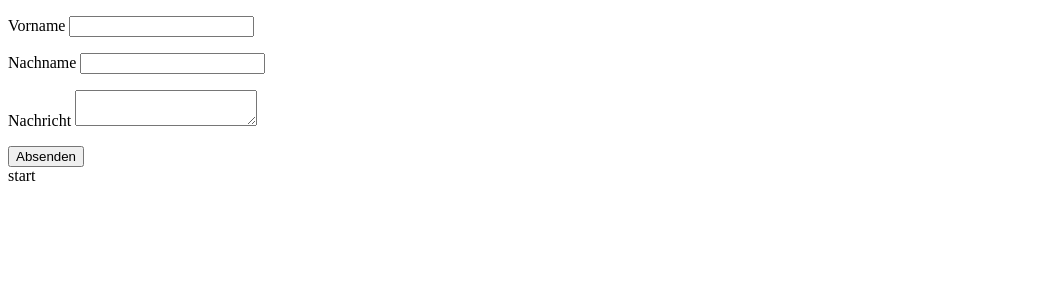
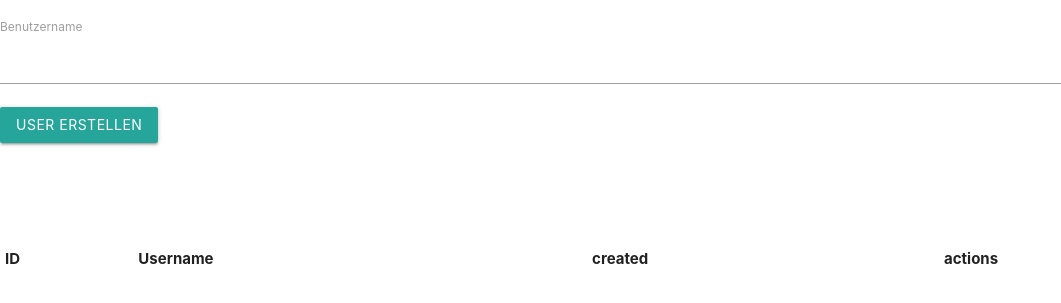
Before and after one commit to stockenberg/ajaxfordummies, a PHP site: page /index.html in a window 1280 px wide. Shown: the top 303 px of the page, without its empty margins (0-1061 px from the left). Run offline with PHP 8.4, Linux system fonts and the light colour scheme; lists and menus that the app fills with data are empty; some libraries are stand-ins or nearby versions.

Commit message:
start lesson 27.04.

```diff
--- a/api/Ajax.php
+++ b/api/Ajax.php
@@ -9,8 +9,7 @@
 namespace api;
 
 
-use api\Database\Database;
-use api\Models\User;
+use api\Controllers\UserController;
 
 class Ajax
 {
@@ -19,12 +18,13 @@ class Ajax
 
     public function run()
     {
-        $user = User::SET("SELECT * FROM users", []);
+
         $this->request = array_merge($_GET, $_POST);
-        switch ($this->request["page"] ?? ""){
+
+        switch ($this->request["case"] ?? "") {
 
             case "user":
-
+                return (new UserController())->run();
                 break;
 
             case "task":
@@ -34,7 +34,8 @@ class Ajax
         }
     }
 
-    public static function _e($param){
+    public static function _e($param)
+    {
         echo json_encode($param);
     }
 
--- a/api/Controllers/UserController.php
+++ b/api/Controllers/UserController.php
@@ -8,6 +8,9 @@
 
 namespace api\Controllers;
 
+
+use api\Ajax;
+use api\Models\User;
 
 class UserController
 {
@@ -20,7 +23,22 @@ class UserController
         switch ($this->request["action"]){
 
             case "save":
+                $status = [];
+                if(!empty($_POST)){
+                    if($_POST["username"] === ""){
+                        $status["error"] = "Username ist leer";
+                    }
+                    if(empty($status)){
+                        $user = new User();
+                        if($user->save($_POST)){
+                            return ["success" => "true", "message" => "Daten gespeichert"];
+                        }
+                        return ["success" => "false", "message" => "Fehler aufgetreten"];
+                    }else{
 
+                        return ["success" => "false", "message" => "Fehler aufgetreten", "errors" => $status];
+                    }
+                }
                 break;
 
             case "update":
@@ -32,7 +50,8 @@ class UserController
                 break;
 
             case "read":
-
+                $user = new User();
+                return $user->getUsers();
                 break;
         }
     }
--- a/api/Database/Database.php
+++ b/api/Database/Database.php
@@ -25,6 +25,20 @@ class Database
             echo $e->getMessage();
         }
         return $dbh ?? "";
+    }
+
+
+    public static function get(string $sql = NULL, array $exec = NULL)
+    {
+        try {
+            $db = self::getInstance();
+            $stmt = $db->prepare($sql);
+            $stmt->execute($exec);
+            return $stmt->fetchAll(\PDO::FETCH_ASSOC);
+        } catch (\Error $e) {
+            echo $e->getMessage() . PHP_EOL;
+        }
+
     }
 
     public static function getObj(string $sql = NULL, array $exec = NULL, $classname = NULL)
@@ -62,8 +76,10 @@ class Database
 
             $stmt = $db->prepare($sql);
             $stmt->execute($execArr);
+            return true;
         } catch (\Error $e) {
             echo $e->getMessage() . PHP_EOL;
+            return false;
         }
 
     }
--- a/api/Models/User.php
+++ b/api/Models/User.php
@@ -14,4 +14,15 @@ use api\Database\Database;
 class User extends Database
 {
 
+    public function getUsers(){
+        $sql = "SELECT * FROM users";
+        return self::get($sql, []);
+    }
+
+    public function save($data)
+    {
+        $sql = "INSERT INTO users (user_name) VALUES (:user_name)";
+        return self::SET($sql, [":user_name" => $data["username"]]);
+    }
+
 }
--- a/api/api.php
+++ b/api/api.php
@@ -3,4 +3,4 @@
 require_once "../vendor/autoload.php";
 
 $ajax = new \api\Ajax();
-$ajax->run();
+echo json_encode($ajax->run());
--- a/index.html
+++ b/index.html
@@ -3,31 +3,39 @@
 <head>
     <meta charset="UTF-8">
     <title>Title</title>
+    <link rel="stylesheet" href="materialize/css/materialize.min.css">
 </head>
 <body>
 
-<form action="">
-    <p>
-        <label for="firstname">Vorname</label>
-        <input type="text" onchange="change()" name="firstname" id="firstname"/>
-    </p>
-    <p>
-        <label for="lastname">Nachname</label>
-        <input type="text" onchange="change()" name="lastname" id="lastname"/>
-    </p>
-    <p>
-        <label for="message">Nachricht</label>
-        <textarea name="message" onchange="change()" id="message"></textarea>
-    </p>
-    <input type="submit" value="Absenden">
-</form>
-start
-<ul>
+<main>
 
-</ul>
+    <form action="">
+        <p>
+            <label for="username">Benutzername</label>
+            <input type="text" name="username" id=""/>
+        </p>
+        <input type="submit" class="btn" value="User erstellen">
+    </form>
+    <br/><br/><br/><br/>
+    <table class="table striped">
+        <thead>
+            <tr>
+                <th>ID</th>
+                <th>Username</th>
+                <th>created</th>
+                <th>actions</th>
+            </tr>
+
+        </thead>
+        <tbody>
+
+        </tbody>
+    </table>
+</main>
 
 
 <script src="jquery.js"></script>
+<script src="materialize/js/materialize.min.js"></script>
 <script src="scrpt.js"></script>
 </body>
 </html>
--- a/index.php
+++ b/index.php
@@ -5,6 +5,11 @@
  * Date: 19.04.17
  * Time: 16:07
  */
+
+session_name("myApp");
+session_start();
+
+$_SESSION["test"] = "asdasd";
 require_once "Data.php";
 
 switch ($_GET["case"] ?? null) {
--- a/scrpt.js
+++ b/scrpt.js
@@ -34,7 +34,7 @@ function change() {
         url: "index.php?case=message",
         data: data
     }).done(function (response) {
-
+        console.log(response);
         $("ul").empty();
 
 
@@ -53,7 +53,54 @@ function change() {
     });
 }
 
+function read() {
+
+    $.ajax({
+        method: "GET",
+        url: "api/api.php?case=user&action=read"
+    }).done(function (response) {
+        console.log(response);
+        var data = $.parseJSON(response);
+        console.log(data);
+        $("tbody").empty();
+
+        for (var i = 0; i < data.length; i++) {
+            console.log(data[i].user_name)
+            $("tbody").append("" +
+                "<tr>" +
+                "<td>" + data[i].user_id + "</td>" +
+                "<td>" + data[i].user_name + "</td>" +
+                "<td>" + data[i].user_created + "</td>" +
+                "<td>Löschen / edit</td>" +
+                "</tr>")
+        }
+    });
+}
+
+function create() {
+    var username = $("input[name='username']").val();
+
+    $.ajax({
+        method: "POST",
+        url: "api/api.php?case=user&action=save",
+        data: {username: username}
+    }).done(function (response) {
+        console.log(response);
+        var data = $.parseJSON(response);
+        $("input[name='username']").val("");
+        Materialize.toast(data.message, 4000)
+        read();
+    });
+}
+
 $(document).ready(function () {
 
+    read();
+
+    $("form").submit(function (e) {
+        e.preventDefault();
+        create();
+
+    });
 
 });
```
